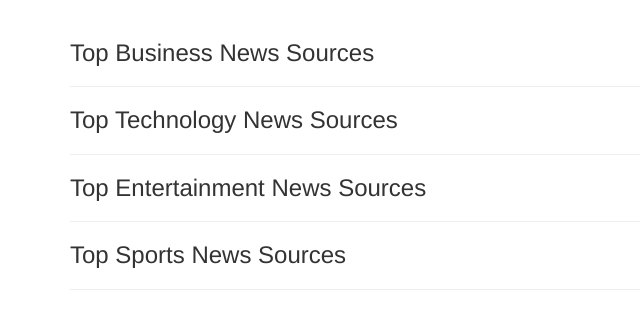
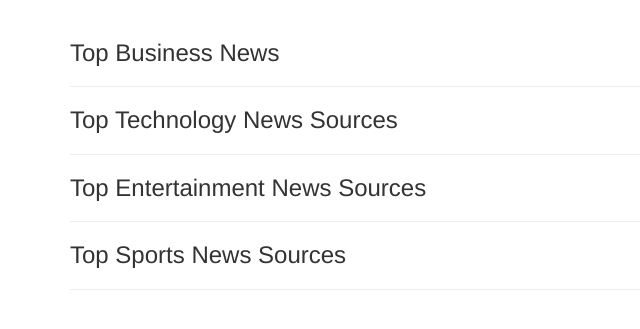
Before and after one commit to tinatasha/newshighlights, a Flask app: template app/templates/index.html in a window 1280 px wide. Shown: the part 52-381 px from the top of the page, without its empty margins (0-640 px from the left). Run offline with Flask 2, Linux system fonts and the light colour scheme; the template is opened without the code that fills it, so the values that code supplies are empty; some libraries are stand-ins or nearby versions.

Commit message:
modified changes

```diff
--- a/app/templates/index.html
+++ b/app/templates/index.html
@@ -4,7 +4,7 @@
 {% block content%}
 <div class="container">
 		<!-- Business News Section  -->
-        <h3> Top Business News Sources</h3>
+        <h3> Top Business News </h3>
         <hr>
 
         {{ macro.displaySourceList(sources)}}
```
